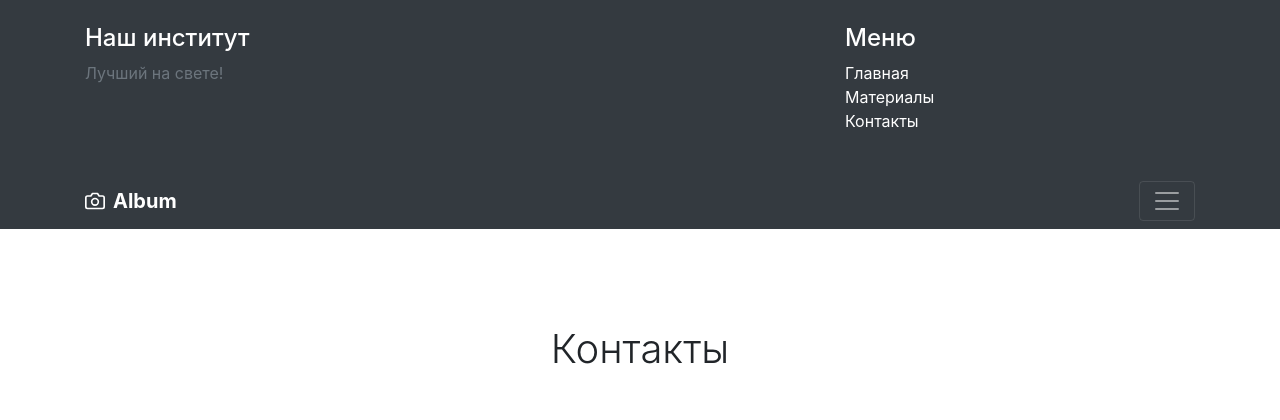
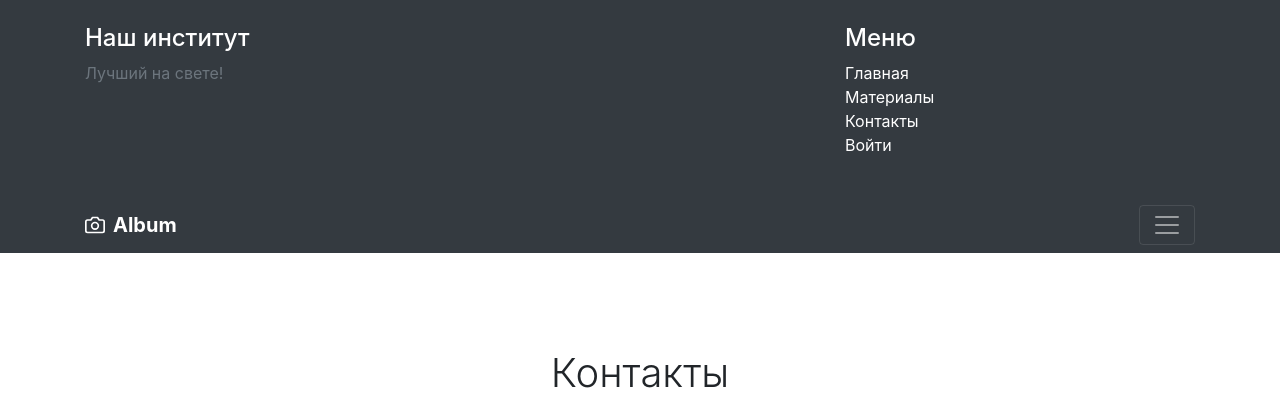
Before and after one commit to mariyaparus/return-to-module-7, a Django app: page /contact/ in a window 1280 px wide, after a click that opens the changed part. Shown: the top 420 px of the page. Run offline with Django 5.2, Linux system fonts and the light colour scheme; parts of the project's set-up code (start-up, migrations or seed data) failed here and were passed over; some libraries are stand-ins or nearby versions.

Commit message:
update main templates inc_main_menu.html

```diff
--- a/main/templates/main/includes/inc_main_menu.html
+++ b/main/templates/main/includes/inc_main_menu.html
@@ -8,5 +8,7 @@
         <li><a href="{% url 'main:index' %}" class="text-white">Главная</a></li>
         <li><a href="{% url 'materials:list' %}" class="text-white">Материалы</a></li>
         <li><a href="{% url 'main:contact' %}" class="text-white">Контакты</a></li>
+
+        <li><a href="{% url 'users:login' %}" class="text-white">Войти</a></li>
     </ul>
 </div>
```
